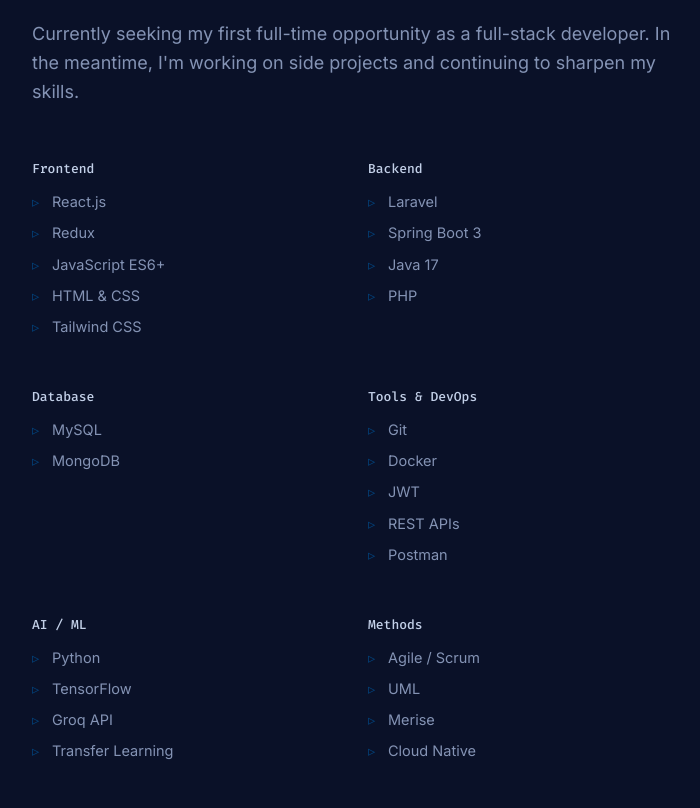
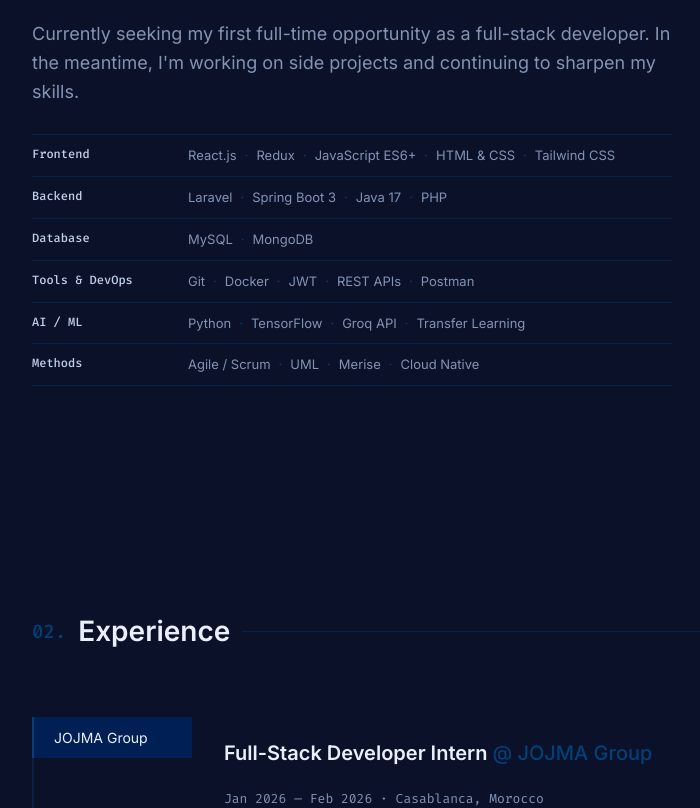
Before and after one commit to Fadwa-Saif/Portfolio-Fadwa-saif, a React (Vite) app in the folder my-portfolio/: page / in a window 1280 px wide. Shown: the part 1220-2028 px from the top of the page, without its empty margins (318-1018 px from the left). Built offline with nearby package versions, Linux system fonts and the light colour scheme.

Commit message:
restyle stack tech2

```diff
--- a/my-portfolio/src/App.jsx
+++ b/my-portfolio/src/App.jsx
@@ -32,7 +32,6 @@
   { label: "Email", href: "mailto:saiffadoua@gmail.com", icon: "mail" },
 ];
 
-// NOTE: About section content (paragraphs + skills grid) is intentionally left untouched.
 const SKILLS = [
   {
     cat: "Frontend",
@@ -376,11 +375,11 @@
 
         .about-main{ max-width:640px; }
         .about-main p + p{ margin-top:16px; }
-        .tech-grid{ display:grid; grid-template-columns:1fr 1fr; gap:28px 32px; margin-top:40px; max-width:640px; }
-        .tech-cat h3{ font-family:${MONO}; font-size:13px; color:${C.ltSlate}; font-weight:500; margin-bottom:10px; }
-        .tech-cat ul{ list-style:none; margin:0; padding:0; }
-        .tech-cat li{ position:relative; padding-left:20px; font-size:14.5px; color:${C.slate}; margin-bottom:8px; }
-        .tech-cat li::before{ content:"▹"; position:absolute; left:0; color:${C.accent}; }
+        .stack-list{ margin-top:28px; max-width:720px; border-bottom:1px solid ${C.lightestNavy}; }
+        .stack-row{ display:grid; grid-template-columns:140px minmax(0,1fr); gap:16px; padding:10px 0; border-top:1px solid ${C.lightestNavy}; }
+        .stack-category h3{ margin:0; color:${C.ltSlate}; font-family:${MONO}; font-size:12px; font-weight:500; }
+        .stack-items{ display:flex; flex-wrap:wrap; align-items:center; list-style:none; margin:0; padding:0; color:${C.slate}; font-size:13px; line-height:1.6; }
+        .stack-items li + li::before{ content:"·"; color:${C.accent}; margin:0 8px; }
 
         .exp{ display:flex; gap:32px; }
         .tab-list{ display:flex; flex-direction:column; border-left:2px solid ${C.lightestNavy}; min-width:160px; }
@@ -439,7 +438,7 @@
         @media (max-width:640px){
           .pf{ font-size:16px; }
           section{ padding:70px 0; }
-          .tech-grid{ grid-template-columns:1fr; }
+          .stack-row{ grid-template-columns:110px minmax(0,1fr); gap:10px; padding:9px 0; }
         }
         @media (prefers-reduced-motion: reduce){
           *{ transition-duration:.01ms !important; animation-duration:.01ms !important; }
@@ -531,13 +530,15 @@
                 developer. In the meantime, I'm working on side projects and
                 continuing to sharpen my skills.
               </p>
-              <div className="tech-grid">
-                {SKILLS.map((g) => (
-                  <div className="tech-cat" key={g.cat}>
-                    <h3>{g.cat}</h3>
-                    <ul>
-                      {g.items.map((i) => (
-                        <li key={i}>{i}</li>
+              <div className="stack-list" aria-label="Technical skills">
+                {SKILLS.map((group, index) => (
+                  <div className="stack-row" key={group.cat}>
+                    <div className="stack-category">
+                      <h3>{group.cat}</h3>
+                    </div>
+                    <ul className="stack-items">
+                      {group.items.map((item) => (
+                        <li key={item}>{item}</li>
                       ))}
                     </ul>
                   </div>
```
